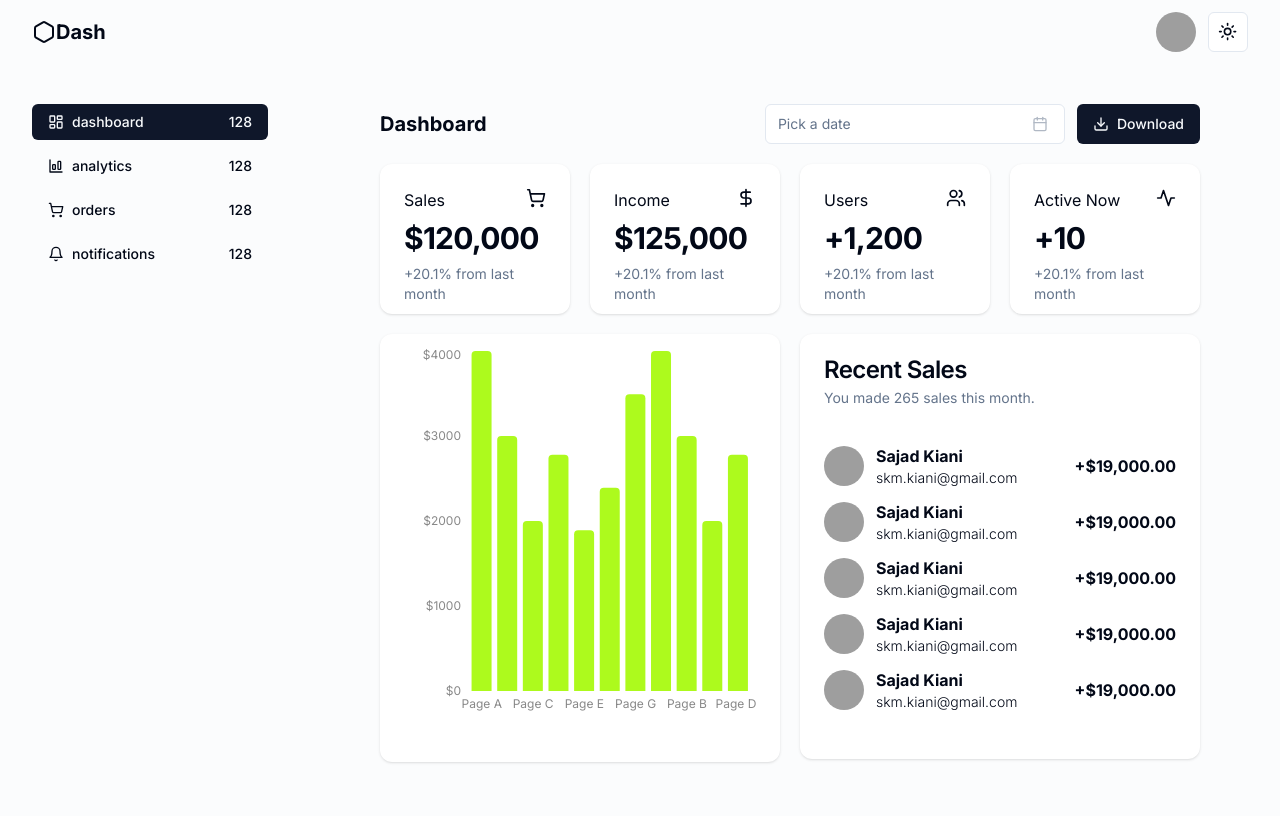
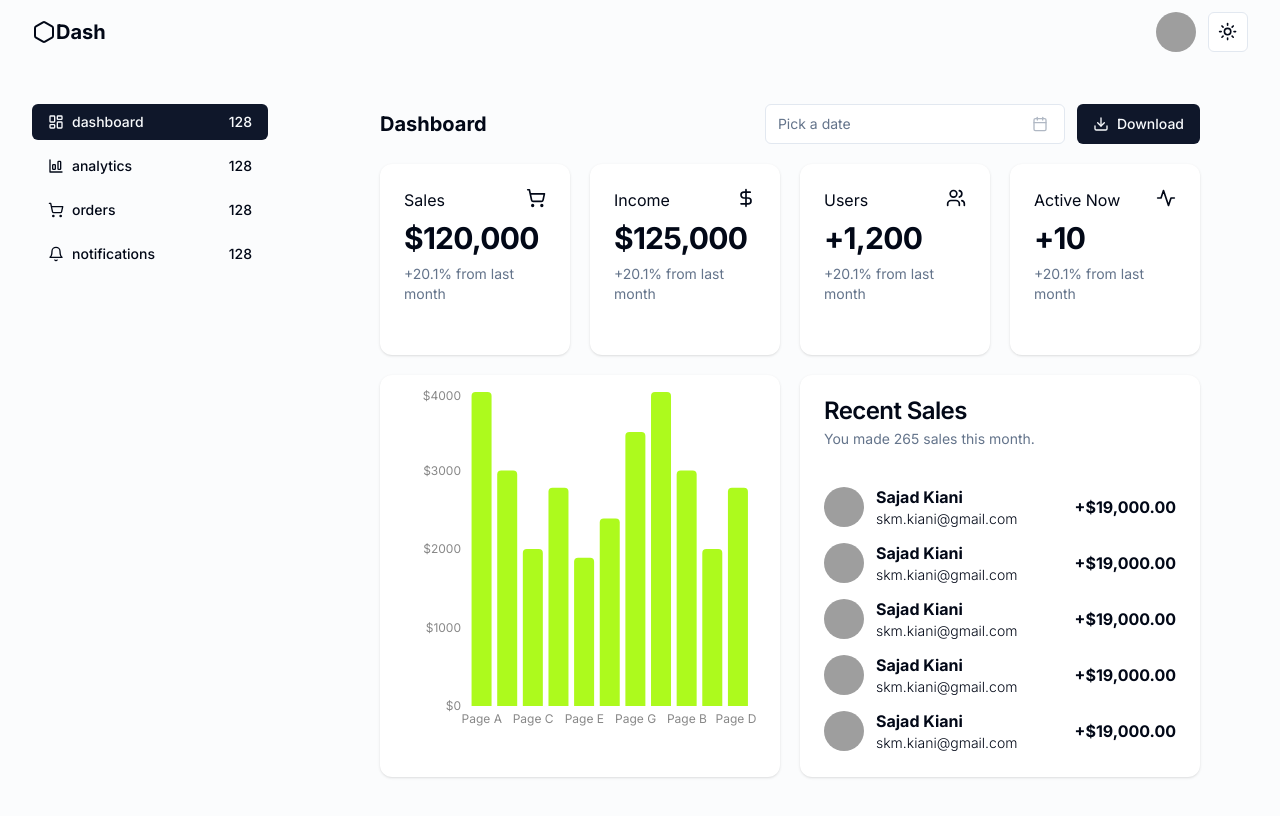
Before and after one commit to SajjadKiani/dashboard-ui, a Next.js app: page / in a window 1280 px wide. Shown: the top 816 px of the page. Built offline with nearby package versions, Linux system fonts and the light colour scheme; grey boxes are pictures that could not be loaded.

Commit message:
reponsive bar chart

```diff
--- a/src/app/(dashboard)/page.js
+++ b/src/app/(dashboard)/page.js
@@ -8,7 +8,7 @@ function CardComponent (params) {
     const { title, number, description } = params;
 
     return (
-        <Card className="h-[150px]">
+        <Card className="">
             <CardHeader className="pb-2">
                 <div className="flex justify-between">
                     {title}
@@ -29,8 +29,8 @@ export default function Page () {
         <>
             <Toolbar title={'Dashboard'} />
 
-            <div className="grid grid-cols-4 gap-5 mt-5">
-                <div className="col-span-1">
+            <div className="grid grid-cols-4 grid-rows-3 gap-5 mt-5">
+                <div className="col-span-1 row-span-1">
                     <CardComponent
                         title="Sales"
                         description="+20.1% from last month"
@@ -39,7 +39,7 @@ export default function Page () {
                     />
                 </div>
 
-                <div className="col-span-1">
+                <div className="col-span-1 row-span-1">
                     <CardComponent
                         title="Income"
                         description="+20.1% from last month"
@@ -48,7 +48,7 @@ export default function Page () {
                     />
                 </div>
 
-                <div className="col-span-1">
+                <div className="col-span-1 row-span-1">
                     <CardComponent
                         title="Users"
                         description="+20.1% from last month"
@@ -57,7 +57,7 @@ export default function Page () {
                     />
                 </div>
 
-                <div className="col-span-1">
+                <div className="col-span-1 row-span-1">
                     <CardComponent
                         title="Active Now"
                         description="+20.1% from last month"
@@ -66,16 +66,16 @@ export default function Page () {
                     />
                 </div>
 
-                <div className="col-span-2 row-span-3">
+                <div className="col-span-2 row-span-2">
                     <Card className="py-3">
-                        <CardContent>
+                        <CardContent className="h-full">
                             <MyBarChart />
                         </CardContent>
                     </Card>
                 </div>
 
-                <div className="col-span-2 row-span-3">
-                    <Card className="space-y-8 h-[425px]">
+                <div className="col-span-2 row-span-2">
+                    <Card className="space-y-8">
                         <CardHeader className="pb-1">
                             <CardTitle>Recent Sales</CardTitle>
                             <CardDescription>
--- a/src/components/common/MyBarChart.jsx
+++ b/src/components/common/MyBarChart.jsx
@@ -75,7 +75,6 @@ const data = [
 export default function MyBarChart () {
 
     return (
-        <div className='h-[380px]'>
             <ResponsiveContainer width="100%" height="100%">
               <BarChart data={data}>
                 <XAxis
@@ -95,6 +94,5 @@ export default function MyBarChart () {
                 <Bar dataKey="uv" fill="#adfa1d" radius={[4, 4, 0, 0]} />
               </BarChart>
             </ResponsiveContainer>
-      </div>
     );
 }
--- a/src/components/ui/card.jsx
+++ b/src/components/ui/card.jsx
@@ -5,7 +5,7 @@ import { cn } from "@/lib/utils"
 const Card = React.forwardRef(({ className, ...props }, ref) => (
   <div
     ref={ref}
-    className={cn("rounded-xl bg-card text-card-foreground shadow", className)}
+    className={cn("rounded-xl bg-card text-card-foreground shadow h-full", className)}
     {...props} />
 ))
 Card.displayName = "Card"
```
